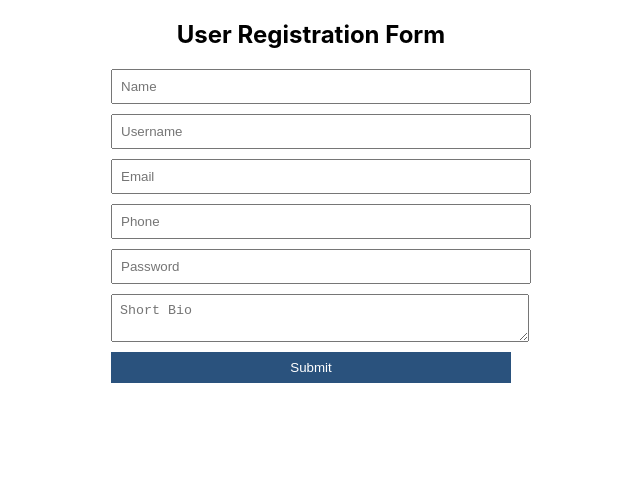
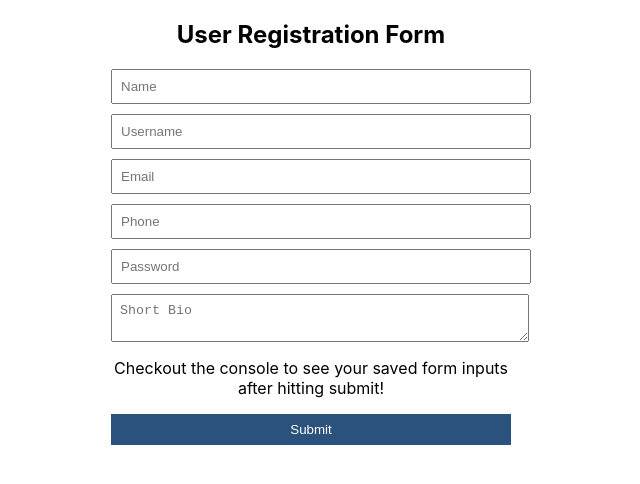
Before and after one commit to campbell-15/react-user-registration, a React (Create React App) app: page / in a window 1280 px wide. Shown: the top 484 px of the page, without its empty margins (329-969 px from the left). Built offline with nearby package versions, Linux system fonts and the light colour scheme.

Commit message:
added p tag to show console

```diff
--- a/src/components/RegisterForm.js
+++ b/src/components/RegisterForm.js
@@ -64,6 +64,7 @@ const RegisterForm = () => {
             value={bio}
             onChange={(e) => setBio(e.target.value)}
             ></textarea>
+            <p>Checkout the console to see your saved form inputs after hitting submit!</p>
             <button type="submit">Submit</button>
         </form>
         </div>
```
